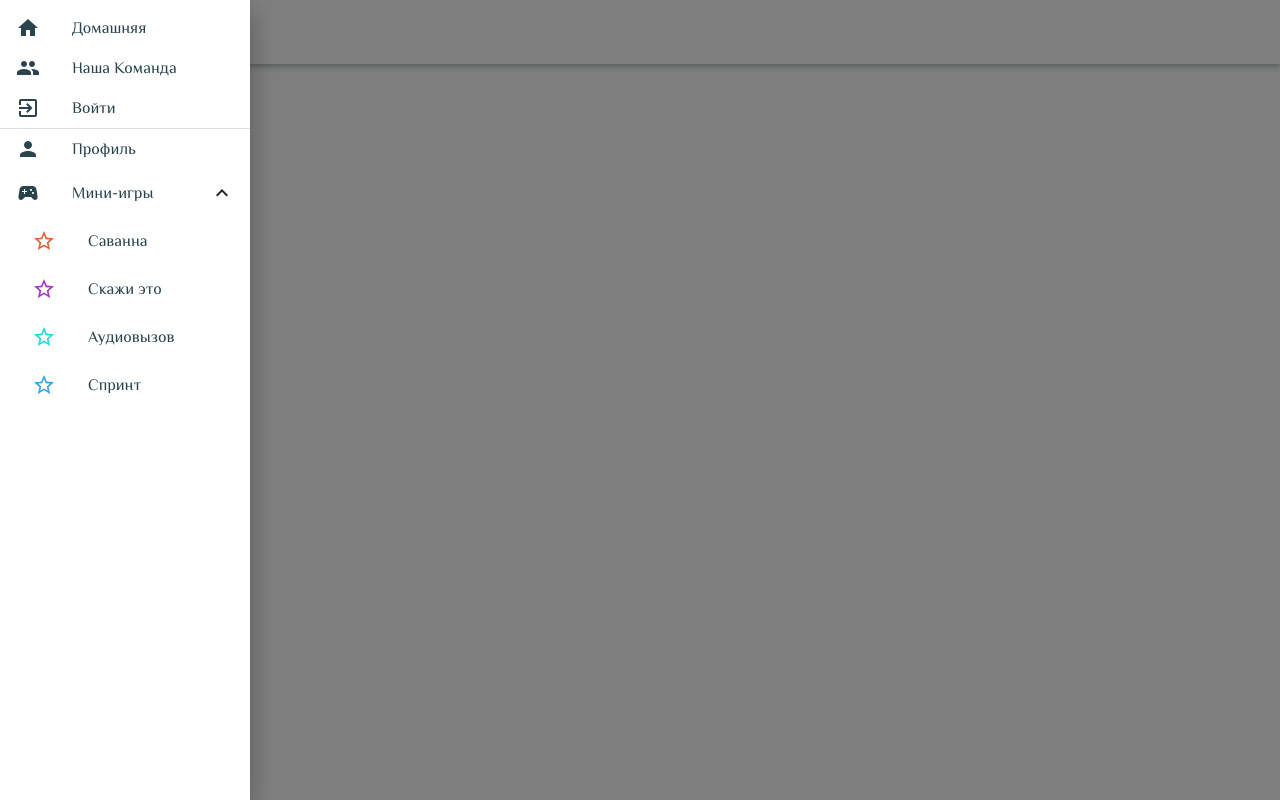
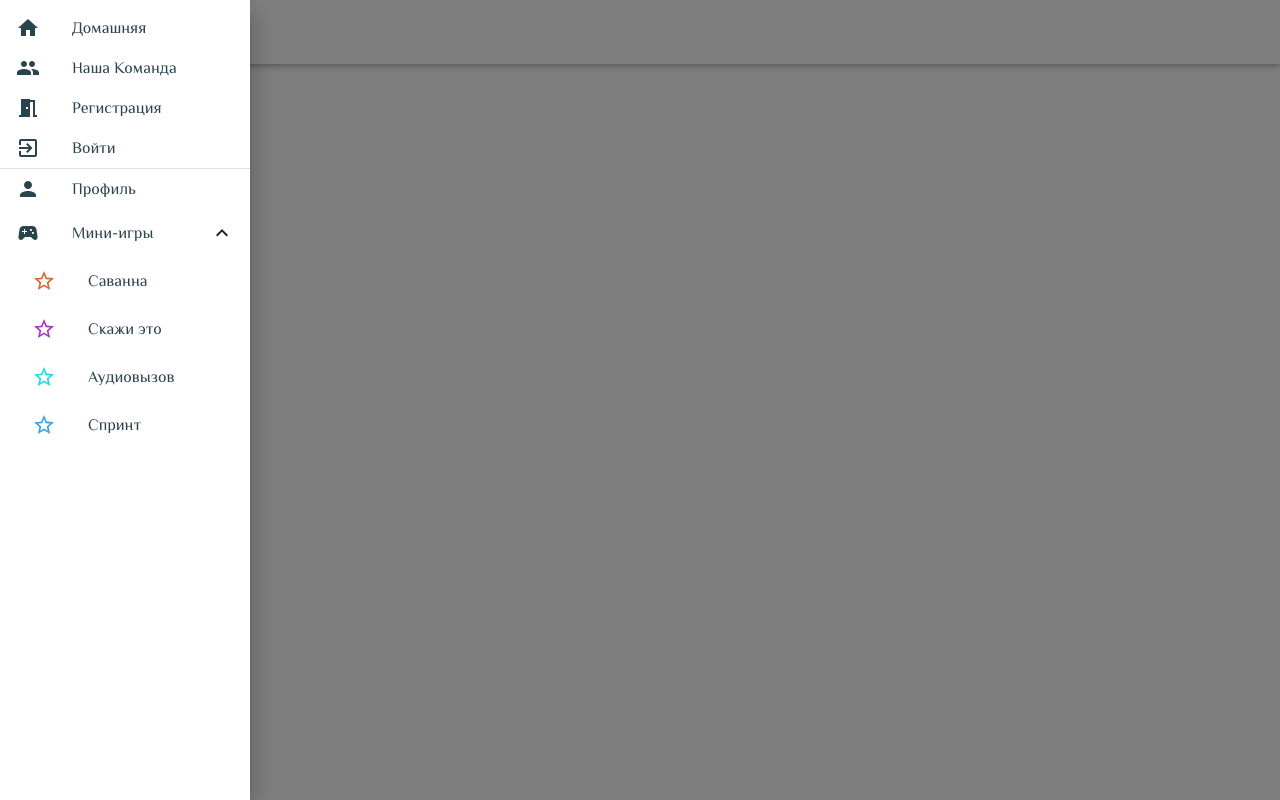
Before and after one commit to magerrrr/rslang, a React (Create React App) app: page /sign-up in a window 1280 px wide. Both pictures are taken after a click on the button "menu". Built offline with nearby package versions, Linux system fonts and the light colour scheme.

Commit message:
feat(Sign Up): add ability to sign up (without design)

```diff
--- a/src/App.tsx
+++ b/src/App.tsx
@@ -8,9 +8,9 @@ import {
 } from '@material-ui/core/styles';
 import { BrowserRouter as Router, Route, Switch, Link as RouterLink } from 'react-router-dom';
 import { Main } from './components/Main';
+import { SignUp } from './components/SignUp';
 import { SignIn } from './components/SignIn';
 import { OurTeam } from './components/OurTeam';
-import { Signup } from './components/Signup';
 import { Profile } from './components/Profile';
 import {
   IconButton,
@@ -26,17 +26,16 @@ import {
   ListItemText,
   Collapse,
 } from '@material-ui/core';
-
 import MenuIcon from '@material-ui/icons/Menu';
 import PersonIcon from '@material-ui/icons/Person';
 import HomeIcon from '@material-ui/icons/Home';
+import MeetingRoomIcon from '@material-ui/icons/MeetingRoom';
 import ExitToAppIcon from '@material-ui/icons/ExitToApp';
 import GroupIcon from '@material-ui/icons/Group';
 import SportsEsportsIcon from '@material-ui/icons/SportsEsports';
 import ExpandLess from '@material-ui/icons/ExpandLess';
 import ExpandMore from '@material-ui/icons/ExpandMore';
 import StarBorder from '@material-ui/icons/StarBorder';
-
 import './App.css';
 
 const useStyles = makeStyles((theme: Theme) =>
@@ -162,6 +161,21 @@ const App = () => {
 
                 <Link
                   component={RouterLink}
+                  to="/sign-up"
+                  color="primary"
+                  variant="body1"
+                  style={{ textDecoration: 'none' }}
+                >
+                  <ListItem button onClick={() => {}}>
+                    <ListItemIcon>
+                      <MeetingRoomIcon color="primary" />
+                    </ListItemIcon>
+                    Регистрация
+                  </ListItem>
+                </Link>
+
+                <Link
+                  component={RouterLink}
                   to="/sign-in"
                   color="primary"
                   variant="body1"
@@ -268,7 +282,7 @@ const App = () => {
           <Route path="/profile" component={Profile} />
           <Route path="/our-team" component={OurTeam} />
           <Route path="/sign-in" component={SignIn} />
-          <Route path="/signup" component={Signup} />
+          <Route path="/sign-up" component={SignUp} />
         </Switch>
       </MuiThemeProvider>
     </Router>
--- /dev/null
+++ b/src/components/SignUp.tsx
@@ -0,0 +1,65 @@
+import * as React from 'react';
+import api from '../api';
+import { useHistory } from 'react-router-dom';
+
+type Props = {};
+
+interface ISignUpData {
+  name: string;
+  email: string;
+  password: string;
+}
+
+const initialSignUpData = {
+  name: '',
+  email: '',
+  password: '',
+};
+
+export const SignUp = (props: Props) => {
+  const [signUpData, setSignUpData] = React.useState<ISignUpData>(initialSignUpData);
+  const history = useHistory();
+
+  const handleSubmitSignUp = async (e: any) => {
+    e.preventDefault();
+    await api.users.createNewUser(signUpData);
+    history.push('/');
+  };
+
+  const inputChangeHandler = (e: any) => {
+    setSignUpData((prevState) => ({
+      ...prevState,
+      [e.target.name]: e.target.value,
+    }));
+  };
+
+  return (
+    <>
+      <h1>Регистрация</h1>
+      <form onSubmit={handleSubmitSignUp} autoComplete="off">
+        <label>
+          <p>Имя</p>
+          <input type="text" name="name" value={signUpData.name} onChange={inputChangeHandler} />
+        </label>
+
+        <label>
+          <p>E-mail:</p>
+          <input type="text" name="email" value={signUpData.email} onChange={inputChangeHandler} />
+        </label>
+
+        <label>
+          <p>Пароль:</p>
+          <input
+            type="text"
+            name="password"
+            value={signUpData.password}
+            onChange={inputChangeHandler}
+          />
+        </label>
+        <p>
+          <input type="submit" value="Sign Up" />
+        </p>
+      </form>
+    </>
+  );
+};
--- a/src/components/Signup.tsx
+++ /dev/null
@@ -1,7 +0,0 @@
-import * as React from 'react';
-
-type Props = {};
-
-export const Signup = (props: Props) => {
-  return <h1>Signup</h1>;
-};
```
